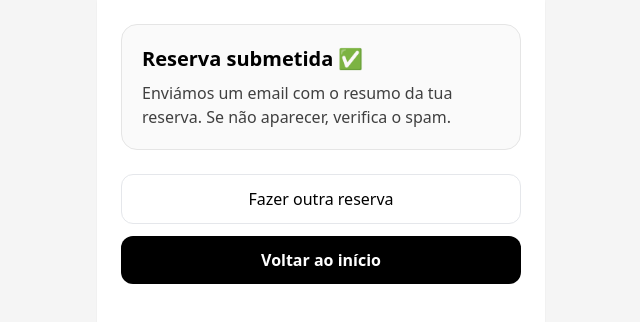
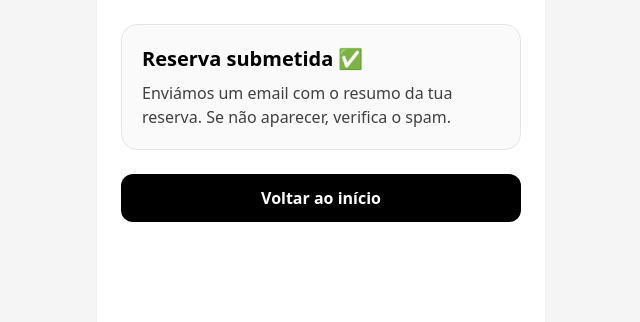
Before and after one commit to TiagoVilaFlor/APP_ProdutosPortuguesesNaDinamarca, a Next.js app: page /success in a window 1280 px wide. Shown: the top 322 px of the page, without its empty margins (319-959 px from the left). Built offline with nearby package versions, Linux system fonts and the light colour scheme.

Commit message:
Update success page.tsx

```diff
--- a/app/success/page.tsx
+++ b/app/success/page.tsx
@@ -11,9 +11,6 @@ export default function SuccessPage() {
       </div>
 
       <div className="mt-6 space-y-3">
-        <Link href="/select" className="block w-full rounded-xl border px-4 py-3 text-center">
-          Fazer outra reserva
-        </Link>
         <Link href="/" className="block w-full rounded-xl bg-black px-4 py-3 text-center text-white font-semibold">
           Voltar ao início
         </Link>
```
